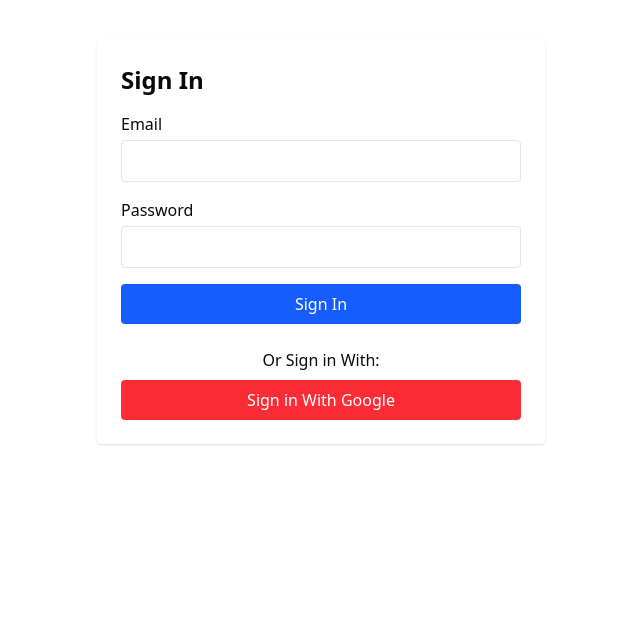
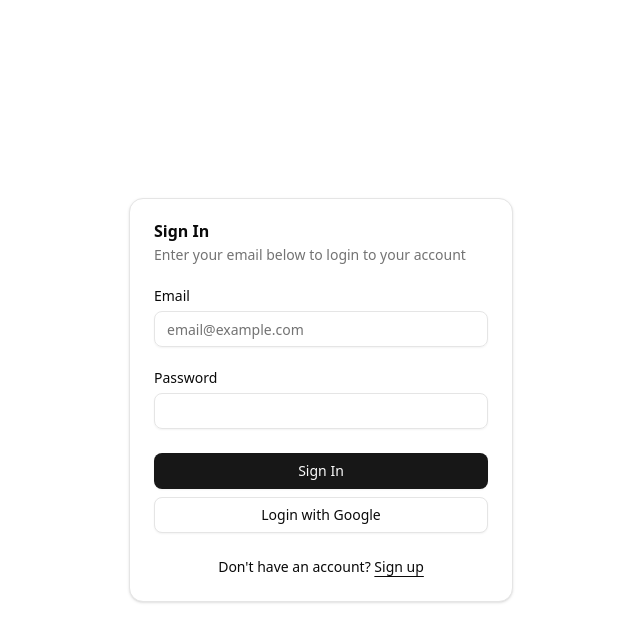
Before and after one commit to dikarizki55/moneyjournal, a Next.js app: page /login in a window 1280 px wide. Shown: the top 642 px of the page, without its empty margins (319-959 px from the left). Built offline with nearby package versions, Linux system fonts and the light colour scheme.

Commit message:
login system with next auth and postman

```diff
--- a/app/(auth)/login/page.tsx
+++ b/app/(auth)/login/page.tsx
@@ -3,12 +3,33 @@
 import { useState } from "react";
 import { signIn } from "next-auth/react";
 import { useRouter } from "next/navigation";
+import {
+  Card,
+  CardContent,
+  CardDescription,
+  CardFooter,
+  CardHeader,
+  CardTitle,
+} from "@/components/ui/card";
+import { Label } from "@/components/ui/label";
+import { Input } from "@/components/ui/input";
+import { Button } from "@/components/ui/button";
+import Link from "next/link";
 
 const Login = () => {
   const router = useRouter();
-  const [email, setEmail] = useState("");
-  const [password, setPassword] = useState("");
   const [error, setError] = useState("");
+
+  const [form, setForm] = useState({
+    email: "",
+    password: "",
+  });
+
+  const handleOnChange = (e: React.ChangeEvent<HTMLInputElement>) => {
+    const { id, value } = e.target;
+
+    setForm((prev) => ({ ...prev, [id]: value }));
+  };
 
   const handleSubmit = async (e: React.FormEvent) => {
     e.preventDefault();
@@ -16,8 +37,8 @@ const Login = () => {
 
     const res = await signIn("credentials", {
       redirect: false,
-      email,
-      password,
+      email: form.email,
+      password: form.password,
     });
 
     if (res?.error) {
@@ -27,7 +48,64 @@ const Login = () => {
     }
   };
   return (
-    <div className=" max-w-md mx-auto mt-10 p-6 bg-white rounded shadow">
+    <div className=" w-full h-screen flex justify-center items-center">
+      <Card className=" w-full max-w-sm">
+        <CardHeader>
+          <CardTitle>Sign In</CardTitle>
+          <CardDescription>
+            Enter your email below to login to your account
+          </CardDescription>
+        </CardHeader>
+        <CardContent>
+          <form onSubmit={handleSubmit}>
+            <div className="flex flex-col gap-6">
+              <div className="grid gap-2">
+                <Label htmlFor="email">Email</Label>
+                <Input
+                  id="email"
+                  type="email"
+                  placeholder="email@example.com"
+                  required
+                  onChange={handleOnChange}
+                />
+              </div>
+              <div className="grid gap-2">
+                <Label htmlFor="password">Password</Label>
+                <Input
+                  id="password"
+                  type="password"
+                  required
+                  onChange={handleOnChange}
+                />
+              </div>
+            </div>
+          </form>
+        </CardContent>
+        <CardFooter className=" flex flex-col gap-2">
+          <Button
+            type="submit"
+            onClick={handleSubmit}
+            className=" w-full cursor-pointer"
+          >
+            Sign In
+          </Button>
+          <Button
+            type="submit"
+            onClick={() => signIn("google", { redirectTo: "/dashboard" })}
+            variant={"outline"}
+            className=" w-full cursor-pointer"
+          >
+            Login with Google
+          </Button>
+          <div className="mt-4 text-center text-sm">
+            Don&apos;t have an account?{" "}
+            <Link href={"/signup"} className="underline underline-offset-4">
+              Sign up
+            </Link>
+          </div>
+        </CardFooter>
+      </Card>
+      {/* <div className=" max-w-md mx-auto mt-10 p-6 bg-white rounded shadow">
         <h2 className=" text-2xl font-bold mb-4">Sign In</h2>
         {error && <p className=" text-red-500 mb-2">{error}</p>}
 
@@ -71,6 +149,7 @@ const Login = () => {
             Sign in With Google
           </button>
         </div>
+      </div> */}
     </div>
   );
 };
--- a/app/(auth)/signup/page.tsx
+++ b/app/(auth)/signup/page.tsx
@@ -1,3 +1,5 @@
+"use client";
+
 import { Button } from "@/components/ui/button";
 import {
   Card,
@@ -9,9 +11,50 @@ import {
 } from "@/components/ui/card";
 import { Input } from "@/components/ui/input";
 import { Label } from "@/components/ui/label";
+import { signIn } from "next-auth/react";
 import Link from "next/link";
+import { useRouter } from "next/navigation";
+import { useState } from "react";
 
 const page = () => {
+  const router = useRouter();
+
+  const [form, setForm] = useState({
+    name: "",
+    email: "",
+    password: "",
+  });
+
+  const handleOnChange = (e: React.ChangeEvent<HTMLInputElement>) => {
+    const { id, value } = e.target;
+
+    setForm((prev) => ({ ...prev, [id]: value }));
+  };
+
+  const handleSubmit = async (e: React.FormEvent) => {
+    e.preventDefault();
+
+    const res = await fetch("/api/signup", {
+      method: "POST",
+      headers: { "Content-Type": "application/json" },
+      body: JSON.stringify({
+        name: form.name,
+        email: form.email,
+        password: form.password,
+      }),
+    });
+
+    if (!res.ok) {
+      alert("User Registered");
+    } else {
+      signIn("credentials", {
+        redirectTo: "/dashboard",
+        email: form.email,
+        password: form.password,
+      });
+    }
+  };
+
   return (
     <div className=" w-full h-screen flex justify-center items-center">
       <Card className=" w-full max-w-sm">
@@ -22,8 +65,18 @@ const page = () => {
           </CardDescription>
         </CardHeader>
         <CardContent>
-          <form>
+          <form onSubmit={handleSubmit}>
             <div className="flex flex-col gap-6">
+              <div className="grid gap-2">
+                <Label htmlFor="Name">Name</Label>
+                <Input
+                  id="name"
+                  type="text"
+                  placeholder="Your Name"
+                  required
+                  onChange={handleOnChange}
+                />
+              </div>
               <div className="grid gap-2">
                 <Label htmlFor="email">Email</Label>
                 <Input
@@ -31,33 +84,35 @@ const page = () => {
                   type="email"
                   placeholder="email@example.com"
                   required
+                  onChange={handleOnChange}
                 />
               </div>
               <div className="grid gap-2">
-                <div className="flex items-center">
-                  <Label htmlFor="password">Password</Label>
-                  <a
-                    href="#"
-                    className="ml-auto inline-block text-sm underline-offset-4 hover:underline"
-                  >
-                    Forgot your password?
-                  </a>
-                </div>
-                <Input id="password" type="password" required />
+                <Label htmlFor="password">Password</Label>
+                <Input
+                  id="password"
+                  type="password"
+                  required
+                  onChange={handleOnChange}
+                />
               </div>
             </div>
           </form>
         </CardContent>
         <CardFooter className=" flex flex-col gap-2">
-          <Button type="submit" className=" w-full cursor-pointer">
+          <Button
+            type="submit"
+            onClick={handleSubmit}
+            className=" w-full cursor-pointer"
+          >
             Sign Up
           </Button>
-          <p>--------- did you have an account? --------</p>
-          <Link href="/login" className=" w-full">
-            <Button variant="outline" className=" w-full cursor-pointer">
+          <div className="mt-4 text-center text-sm">
+            Have an account?{" "}
+            <Link href={"/login"} className="underline underline-offset-4">
               Login
-            </Button>
-          </Link>
+            </Link>
+          </div>
         </CardFooter>
       </Card>
     </div>
--- /dev/null
+++ b/app/api/jwt/login/route.ts
@@ -0,0 +1,32 @@
+import { verifyPassword } from "@/lib/scrypt";
+import prisma from "@/prisma";
+import { NextRequest, NextResponse } from "next/server";
+import jwt from "jsonwebtoken";
+
+export async function POST(req: NextRequest) {
+  const body = await req.json();
+  const user = await prisma.user.findUnique({ where: { email: body.email } });
+
+  if (!user) {
+    return NextResponse.json(
+      { message: "Invalid Credential" },
+      { status: 401 }
+    );
+  }
+
+  const valid = await verifyPassword(body.password, user?.password as string);
+  if (!valid) {
+    return NextResponse.json(
+      { message: "Invalid Credential" },
+      { status: 401 }
+    );
+  }
+
+  const token = jwt.sign(
+    { id: user.id, email: user.email },
+    process.env.AUTH_SECRET!,
+    { expiresIn: "7d" }
+  );
+
+  return NextResponse.json({ token: token }, { status: 200 });
+}
--- /dev/null
+++ b/app/api/signup/route.ts
@@ -0,0 +1,38 @@
+"use server";
+
+import prisma from "@/prisma";
+import { NextRequest, NextResponse } from "next/server";
+import { hashPassword } from "@/lib/scrypt";
+import { Prisma } from "@prisma/client";
+
+export async function POST(req: NextRequest) {
+  try {
+    const body = await req.json();
+
+    const hashedPassword = await hashPassword(body.password);
+
+    const user = await prisma.user.create({
+      data: {
+        name: body.name,
+        email: body.email,
+        password: hashedPassword,
+      },
+    });
+
+    return NextResponse.json({ message: "success" });
+  } catch (error) {
+    if (error instanceof Prisma.PrismaClientKnownRequestError) {
+      if (error.code === "P2002") {
+        return NextResponse.json(
+          {
+            status: 409,
+            error: "Conflict",
+            message: `Field ${error.meta?.target} already exists`,
+          },
+          { status: 409 }
+        );
+      }
+    }
+    NextResponse.json({ error: "Internal Server Error" }, { status: 500 });
+  }
+}
--- a/app/dashboard/page.tsx
+++ b/app/dashboard/page.tsx
@@ -9,9 +9,9 @@ const page = async () => {
   return (
     <div>
       <img src={String(sesion?.user?.image)} alt="user avatar" />
-      {sesion?.user?.id}
-      {sesion?.user?.email}
-      {sesion?.user?.name}
+      <p>id {sesion?.user?.id}</p>
+      <p>email {sesion?.user?.email}</p>
+      <p>Name {sesion?.user?.name}</p>
       <button
         onClick={async () => {
           "use server";
--- a/auth.ts
+++ b/auth.ts
@@ -2,8 +2,60 @@ import NextAuth from "next-auth";
 import { PrismaAdapter } from "@auth/prisma-adapter";
 import prisma from "./prisma";
 import Google from "next-auth/providers/google";
+import Credential from "next-auth/providers/credentials";
+import { verifyPassword } from "./lib/scrypt";
 
 export const { handlers, signIn, signOut, auth } = NextAuth({
-  providers: [Google],
+  providers: [
+    Google,
+    Credential({
+      credentials: {
+        email: { label: "Email", type: "text", placeholder: "email@email.com" },
+        password: { label: "Password", type: "password" },
+      },
+      async authorize(credentials) {
+        const user = await prisma.user.findUnique({
+          where: { email: credentials?.email as string },
+        });
+
+        if (!user) {
+          throw new Error("No user found");
+        }
+
+        const isValid = await verifyPassword(
+          credentials.password as string,
+          user.password as string
+        );
+
+        return {
+          id: user.id,
+          email: user.email,
+          name: user.name,
+          image: user.image,
+        };
+      },
+    }),
+  ],
   adapter: PrismaAdapter(prisma),
+  session: {
+    strategy: "jwt",
+  },
+  secret: process.env.AUTH_SECRET,
+  callbacks: {
+    async jwt({ token, user }) {
+      // token => JWT payload
+      if (user) {
+        token.id = user.id; // inject user.id ke JWT payload
+      }
+      return token;
+    },
+    async session({ session, token }) {
+      // session => session.user
+      // token => JWT payload
+      if (token?.id && session.user) {
+        session.user.id = token.id as string;
+      }
+      return session;
+    },
+  },
 });
--- /dev/null
+++ b/lib/scrypt.ts
@@ -0,0 +1,18 @@
+import { randomBytes, scrypt } from "crypto";
+import { promisify } from "util";
+
+const scryptAsync = promisify(scrypt); //agar bisa async await
+
+export async function hashPassword(password: string) {
+  const salt = randomBytes(16).toString("hex");
+  const derivedKey = (await scryptAsync(password, salt, 64)) as Buffer;
+
+  return `${salt}:${derivedKey.toString("hex")}`;
+}
+
+export async function verifyPassword(password: string, storedHash: string) {
+  const [salt, key] = storedHash.split(":");
+  const derivedKey = (await scryptAsync(password, salt, 64)) as Buffer;
+
+  return key === derivedKey.toString("hex");
+}
--- /dev/null
+++ b/lib/verifyuser.ts
@@ -0,0 +1,31 @@
+import jwt from "jsonwebtoken";
+import { auth } from "@/auth";
+import { Session } from "next-auth";
+import { NextRequest } from "next/server";
+
+type VerifiedUser = {
+  id: string;
+  email: string;
+};
+
+export async function verifyUser(req: NextRequest): Promise<VerifiedUser> {
+  const authHeader = req.headers.get("authorization");
+
+  if (authHeader && authHeader.startsWith("Bearer ")) {
+    const token = authHeader.split(" ")[1];
+    const decoded = jwt.verify(token, process.env.AUTH_SECRET!) as VerifiedUser;
+    return { id: decoded.id, email: decoded.email };
+  } else {
+    const session: Session | null = await auth();
+
+    if (!session?.user && !session?.user?.email) {
+      throw new Error("Unauthorized");
+    }
+
+    if (!session?.user.id) {
+      throw new Error("user id not found in sessioin");
+    }
+
+    return { id: session.user.id, email: session.user.email as string };
+  }
+}
--- a/package.json
+++ b/package.json
@@ -14,9 +14,9 @@
     "@prisma/extension-accelerate": "^2.0.2",
     "@radix-ui/react-label": "^2.1.7",
     "@radix-ui/react-slot": "^1.2.3",
-    "bcryptjs": "^3.0.2",
     "class-variance-authority": "^0.7.1",
     "clsx": "^2.1.1",
+    "jsonwebtoken": "^9.0.2",
     "lucide-react": "^0.525.0",
     "next": "15.3.5",
     "next-auth": "^5.0.0-beta.29",
@@ -27,6 +27,7 @@
   "devDependencies": {
     "@eslint/eslintrc": "^3",
     "@tailwindcss/postcss": "^4",
+    "@types/jsonwebtoken": "^9.0.10",
     "@types/node": "^20",
     "@types/react": "^19",
     "@types/react-dom": "^19",
--- a/prisma.ts
+++ b/prisma.ts
@@ -1,4 +1,4 @@
-import { PrismaClient } from "./lib/generated/prisma";
+import { PrismaClient } from "@prisma/client";
 import { withAccelerate } from "@prisma/extension-accelerate";
 
 const globalForPrisma = global as unknown as {
```
Also changed, not shown: 2 other files (tests, documents, lock files or other folders). Lines whose indentation alone changed are shown as unchanged.
